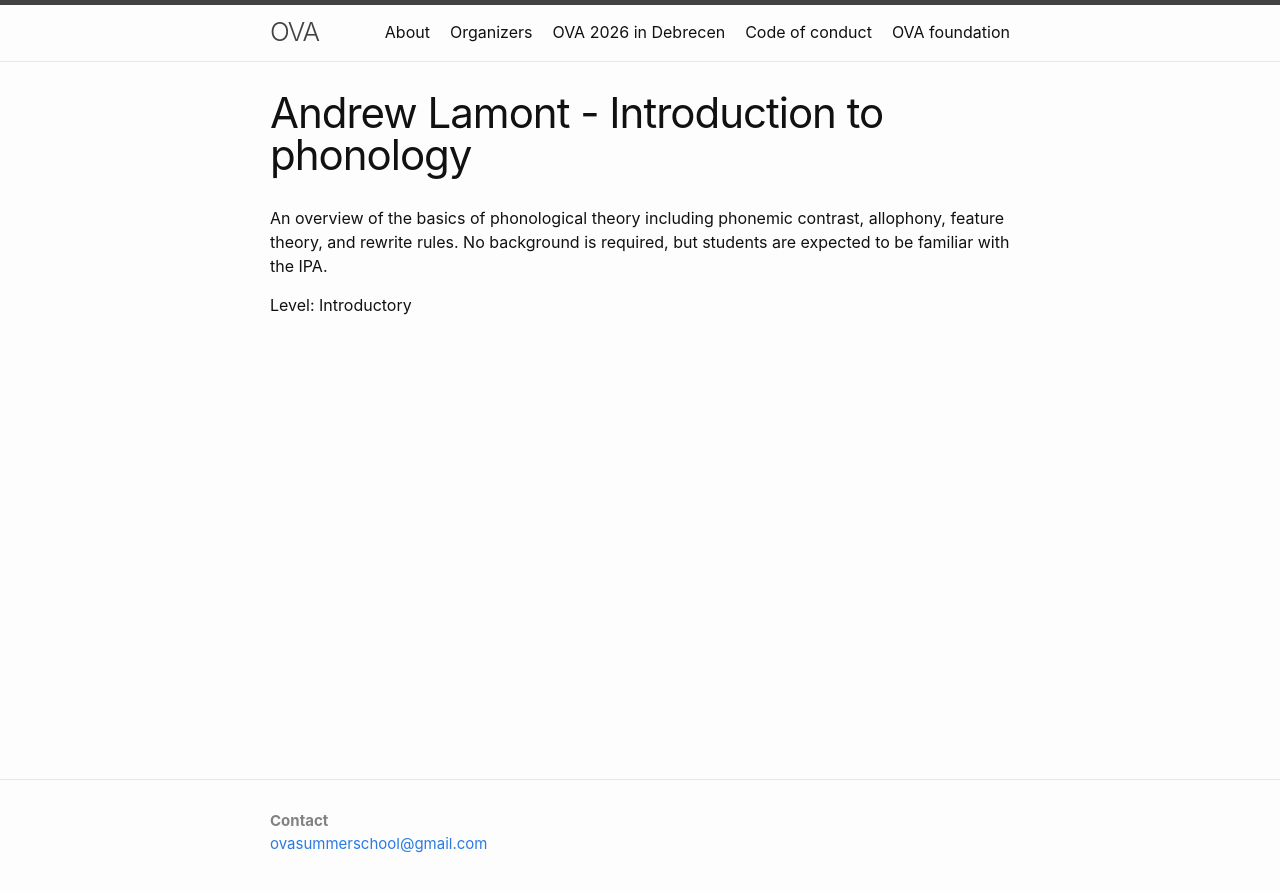
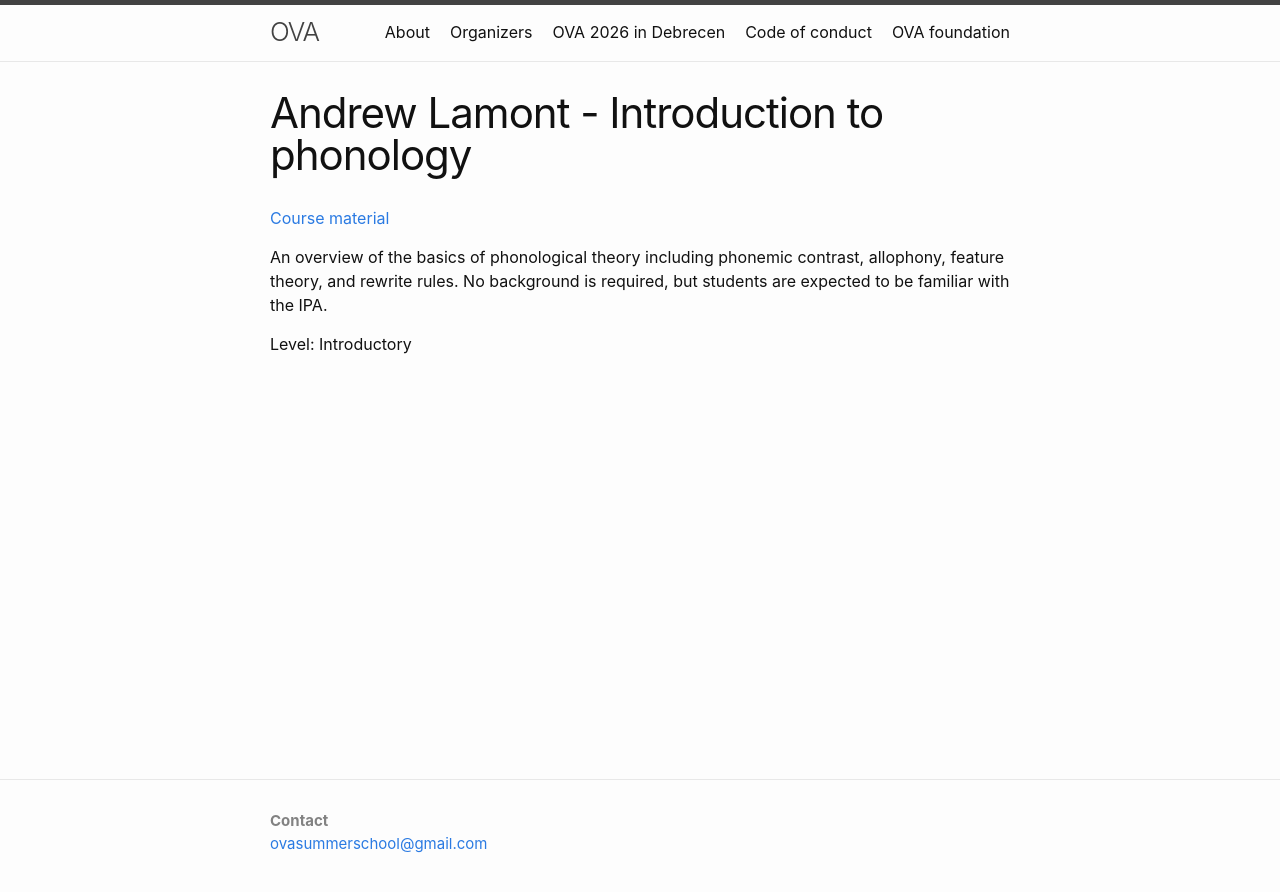
Before and after one commit to ovaschool/ovaschool.github.io, a Jekyll site: the page built from staticpages/ova2026-lamont1.markdown, in a window 1280 px wide. Shown: the top 892 px of the page. Built offline with Jekyll 4.4.1, drawn with Linux system fonts in a browser that asks for light colours.

Commit message:
Update ova2026-lamont1.markdown

```diff
--- a/staticpages/ova2026-lamont1.markdown
+++ b/staticpages/ova2026-lamont1.markdown
@@ -5,6 +5,8 @@ permalink: ova2026-lamont1
 exclude: true
 ---
 
+[Course material](https://github.com/aphonologist/OVA-2026-Intro/)
+
 An overview of the basics of phonological theory including phonemic contrast, allophony, feature theory, and rewrite rules. No background is required, but students are expected to be familiar with the IPA.
 
 Level: Introductory
```
